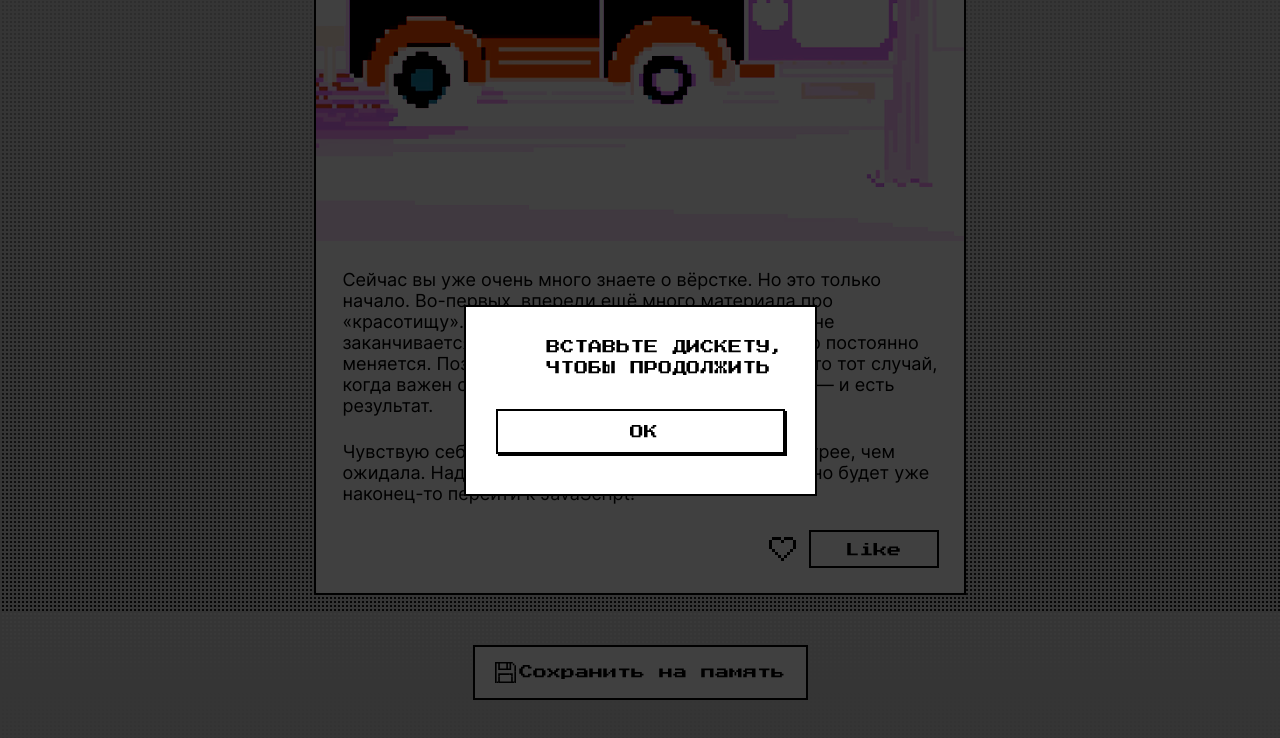
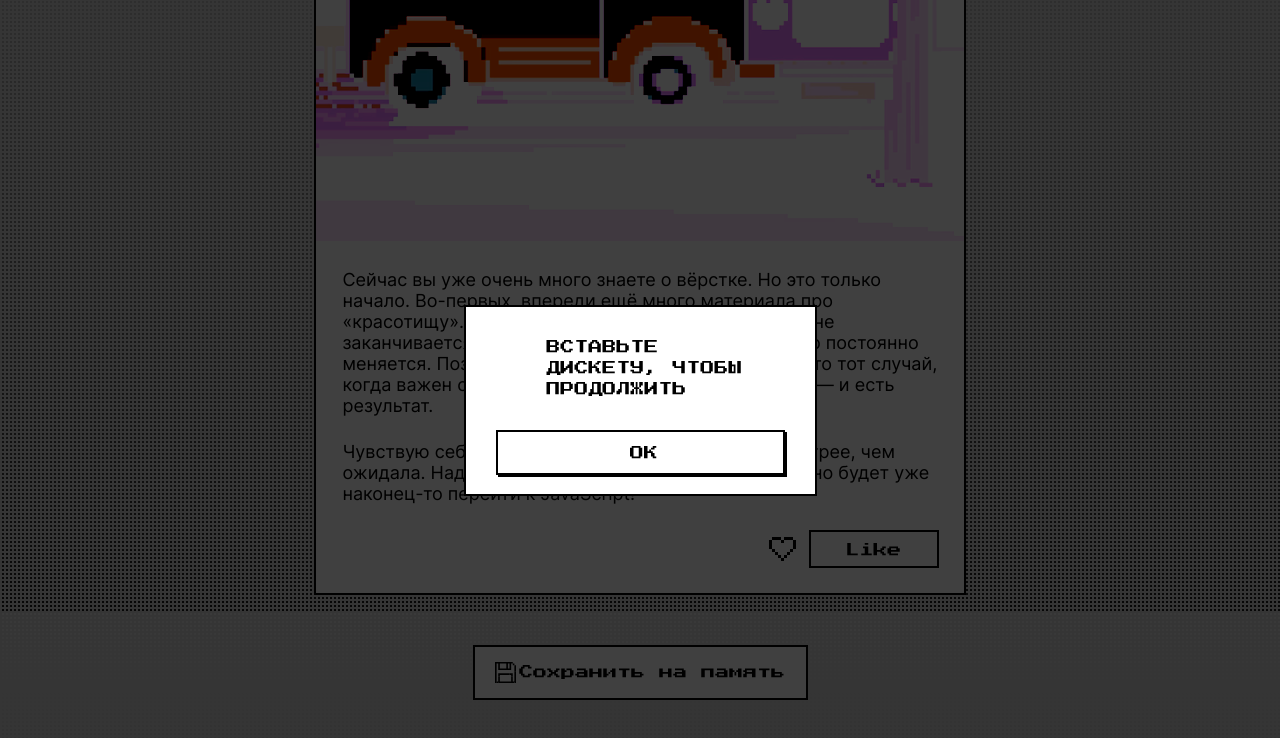
Before and after one commit to svetmar/zakrivayuschiy-teg-f, a plain HTML site: page index.html in a window 1280 px wide. Both pictures are taken after a click on the button "Сохранить на память". Shown: the part 8189-8927 px from the top of the page. Drawn offline with Linux system fonts and the light colour scheme.

```diff
--- a/index.html
+++ b/index.html
@@ -584,7 +584,7 @@
         >
           <use href="./svg/floppy3939.svg"></use>
         </svg>
-        <p class="dialog-text">Вставьте дискету, чтобы продолжить</p>
+        <p class="dialog-text">Вставьте<br> дискету, чтобы продолжить</p>
         <button
           class="button-ok transitioned-button"
           type="button"
--- a/styles/style.css
+++ b/styles/style.css
@@ -237,7 +237,6 @@
   grid-template-rows: repeat(2, min-content);
   column-gap: 12px;
   row-gap: 30px;
-  padding: 30px;
 }
 
 #floppy-request[open] {
@@ -247,6 +246,7 @@
 #floppy-request .floppy__icon {
   width: 39px;
   height: 39px;
+  align-self: center;
 }
 
 #floppy-request::backdrop {
```
